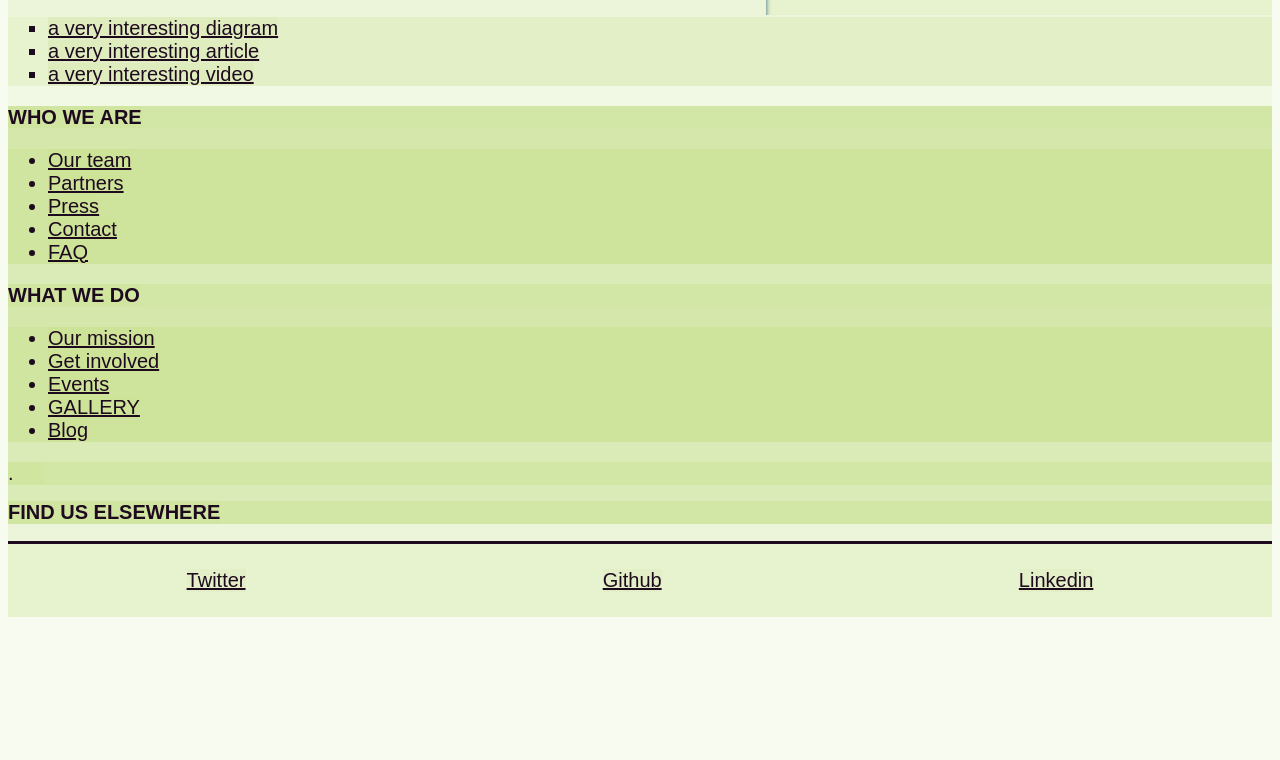
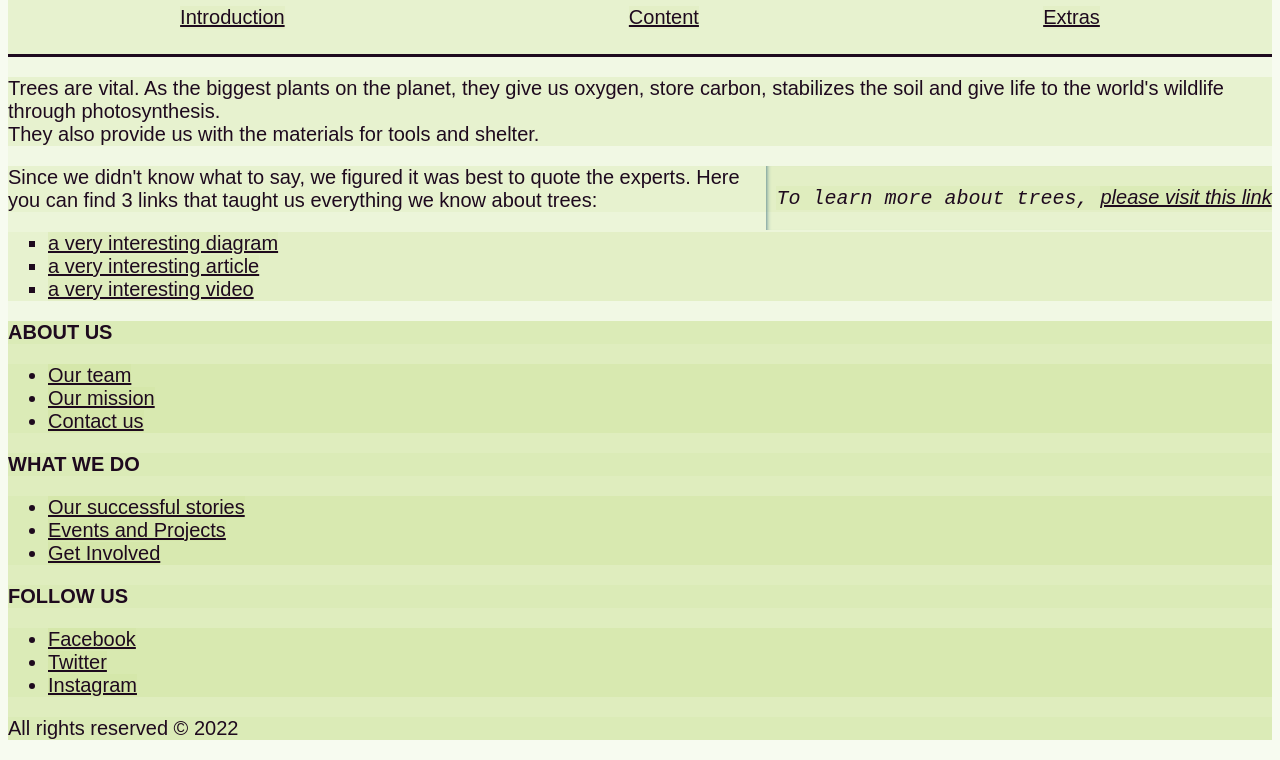
Before and after one commit to lab-brussels-1/All-About-Trees-Group-3, a website: page index.html in a window 1280 px wide. Shown: the part 378-1138 px from the top of the page. Before the commit the page ends 1003 px from the top, so only its background shows below. Drawn offline with Linux system fonts and the light colour scheme.

Commit message:
Update index.html

```diff
--- a/index.html
+++ b/index.html
@@ -17,7 +17,8 @@
     <header class="centered-items">
         <img class="bouncy-img" src="./assets/happy-tree.jpeg" alt="a smiling
       tree" />
-        <h1>All About Trees</h1>
+        <img class 2="Tree-img" src="https://www.nicequote.in/wp-content/uploads/2021/09/Save-tree-5.jpg" alt="a smiling
+      tree" />
         <img class="bouncy-img" src="./assets/happy-tree.jpeg" alt="a smiling
       tree" />
     </header>
@@ -70,63 +71,33 @@
       </ul>
     </article>
 
-    <footer id="colophon" class="site-footer fw-footer " itemscope="itemscope" itemtype="https://schema.org/WPFooter">
-      <div class="fw-footer-widgets footer-cols-4">
-      <div class="fw-inner">
-      <div class="fw-container">
-            <div class="fw-row">
-              <div class="fw-col-md-3 fw-col-sm-6">
-                <aside id="nav_menu-3" class="widget widget_nav_menu">
-                    <h2 class="widget-title"><span>WHO WE ARE</span></h2>
-                    <div class="menu-what-we-do-container">
-                        <ul id="menu-what-we-do" class="menu">
-                            <li id="#" class="#"><a href=>Our team</a></li>
-            <li id="#" class="#"><a href=>Partners</a></li>
-            <li id="#" class="#"><a href=>Press</a></li>
-            <li id="#" class="#"><a href=>Contact</a></li>
-            <li id="#" class="#"><a href=>FAQ</a></li>
+    <div class="footer-clean">
+      <footer>
+        <div class="container">
+          <div class="row justify-content-center">
+            <h3>ABOUT US</h3>
+            <ul>
+              <li><a href="">Our team</a></li>
+            <li><a href="">Our mission</a></li>
+            <li><a href="">Contact us</a></li>
             </ul>
+            <h3>WHAT WE DO</h3>
+            <ul>
+                <li><a href="">Our successful stories</a></li>
+                <li><a href="">Events and Projects</a></li>
+                <li><a href="">Get Involved</a></li>
+            </ul>
+            <h3>FOLLOW US</h3>
+            <ul>
+                <li><a href="">Facebook</a></li>
+                <li><a href="">Twitter</a></li>
+                <li><a href="">Instagram</a></li>
+            </ul>
+            <p class="copyright">All rights reserved © 2022</p>
             </div>
-    </aside>
-    </div>
-    <div class="fw-col-md-3 fw-col-sm-6">
-        <aside id="nav_menu-3" class="widget widget_nav_menu">
-            <h2 class="widget-title"><span>WHAT WE DO</span></h2>
-            <div class="menu-what-we-do-container">
-                <ul id="menu-what-we-do" class="menu">
-                    <li id="#" class="#"><a href=>Our mission</a></li>
-                    <li id="#" class="#"><a href=>Get involved</a></li>
-                    <li id="#" class="#"><a href=>Events</a></li>
-                    <li id="#" class="#"><a href="https://www.google.com/search?q=all+about+trees&hl=en&source=lnms&tbm=isch&sa=X&ved=2ahUKEwjx6OD1-t72AhXBlqQKHXxwDVwQ_AUoAXoECAMQAw&biw=1440&bih=744&dpr=1">GALLERY</a></li>
-                    <li id="#" class="#"><a href="https://en.wikipedia.org/wiki/Tree">Blog</a></li>
-                </ul>
             </div>
-        </aside>
-    </div>
-    <div class="fw-col-md-3 fw-col-sm-6">
-        <aside id="text-6" class="widget widget_text">
-            <div class="textwidget"><span style="padding-right:30px;">.</span></div>
-        </aside>
-    </div>
-    <div class="fw-col-md-3 fw-col-sm-6">
-        <aside id="custom_html-4" class="widget_text widget widget_custom_html">
-            <h2 class="widget-title"><span>FIND US ELSEWHERE</span></h2>
-    </div>
-    </div>
-    </div>
-    </div>
-    </div>
-    <div class="fw-footer-middle fw-footer-menu-disable ">
-        <div class="fw-container ">
-        </div>
-    </div>
-
-    </aside>
-    <aside id=" custom_html-3 " class="widget_text widget widget_custom_html ">
-    </aside>
-    <footer class="top-divider spaced-items">
-        <a href="">Twitter</a> <a href="">Github</a> <a href="">Linkedin</a>
-    </footer>
+            </footer>
+            </div>
 </body>
 
 </html>
```
